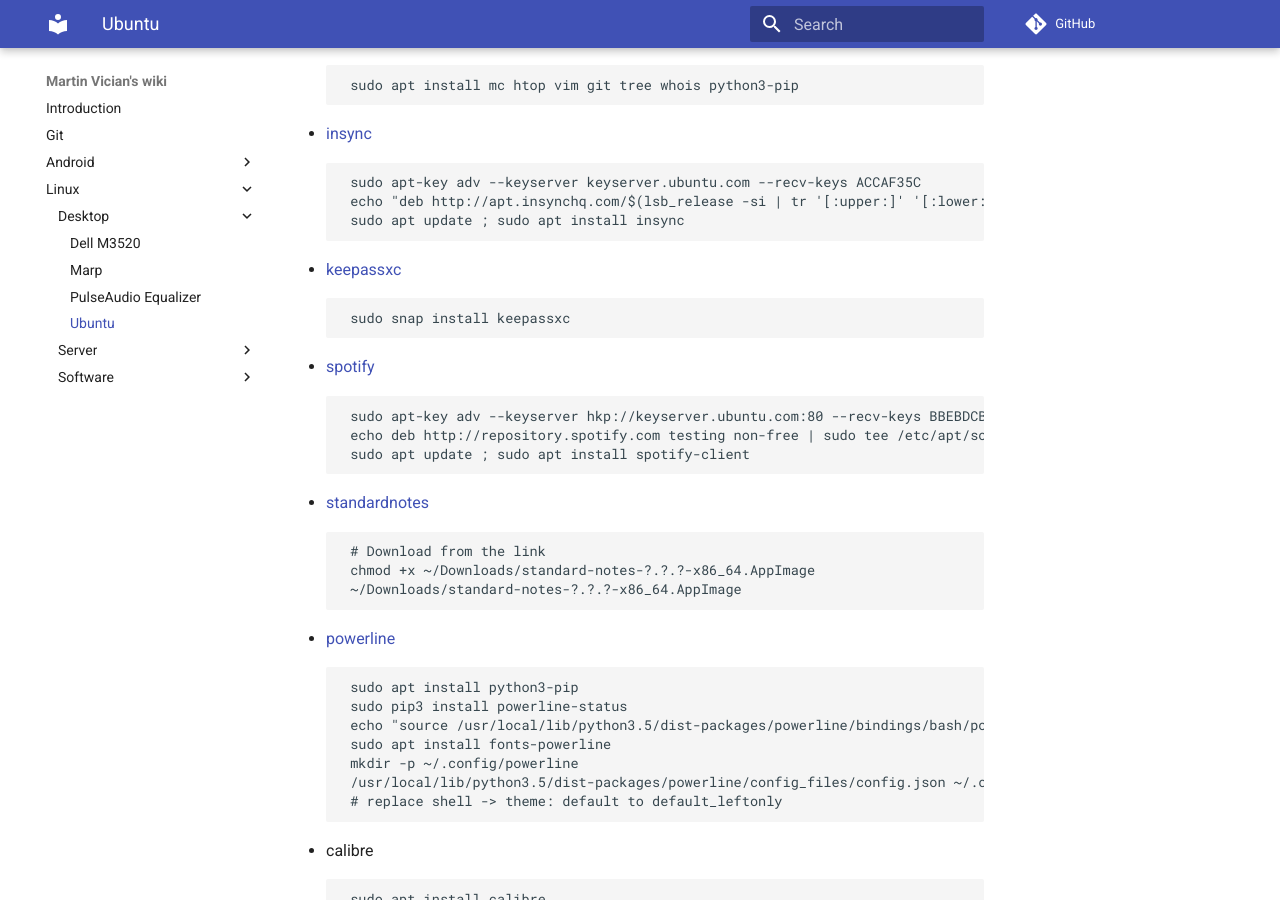
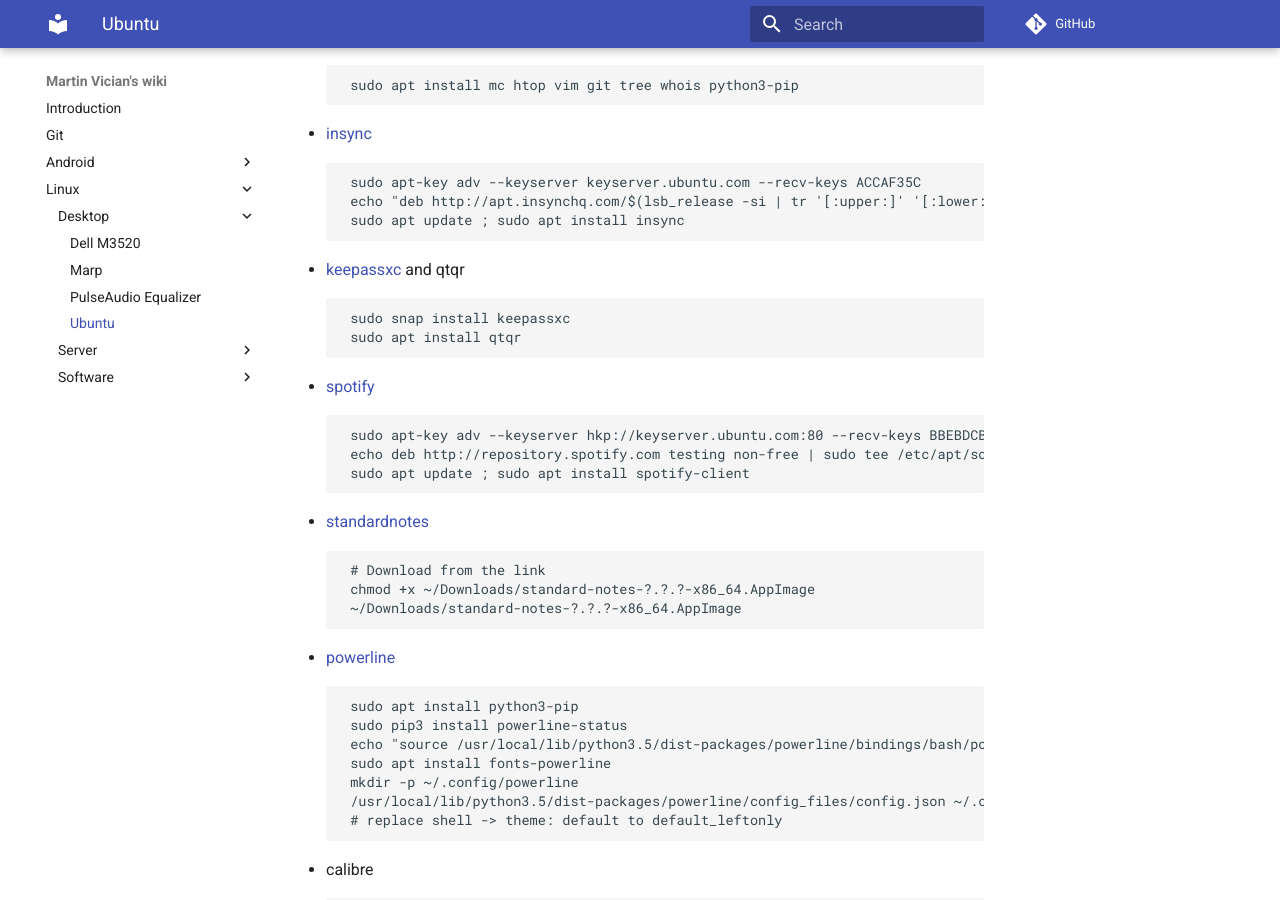
Before and after one commit to vician/wiki, an MkDocs documentation site: the page built from docs/Linux/Desktop/Ubuntu.md, in a window 1280 px wide and 900 px high, scrolled down 458 px. Built offline with MkDocs 1.6.1 and Material for MkDocs 9.7.7, drawn with Linux system fonts in a browser that asks for light colours; comment, search, counter and statistics services are not loaded.

Commit message:
Update Ubuntu.md

```diff
--- a/docs/Linux/Desktop/Ubuntu.md
+++ b/docs/Linux/Desktop/Ubuntu.md
@@ -21,9 +21,10 @@ _What I need on my Ubuntu desktop._
          echo "deb http://apt.insynchq.com/$(lsb_release -si | tr '[:upper:]' '[:lower:]') $(lsb_release -sc) non-free contrib" | sudo tee /etc/apt/sources.list.d/insync.list
          sudo apt update ; sudo apt install insync
 
-- [keepassxc](https://keepassxc.org/download#linux)
+- [keepassxc](https://keepassxc.org/download#linux) and qtqr
 
          sudo snap install keepassxc
+         sudo apt install qtqr
 
 - [spotify](https://www.spotify.com/cz/download/linux/)
 
```
